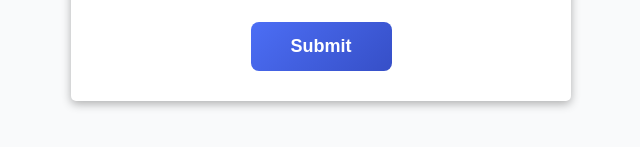
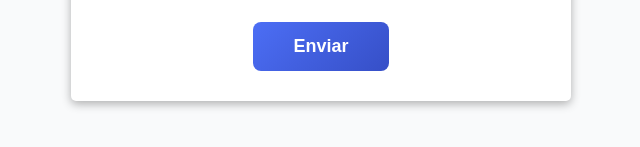
Before and after one commit to OUSSAMA-IN/Proyecto, a website built with Parcel: page index.html in a window 1280 px wide. Shown: the part 617-764 px from the top of the page, 319-959 px from the left. Built offline with nearby package versions, Linux system fonts and the light colour scheme.

Commit message:
modificar

```diff
--- a/index.html
+++ b/index.html
@@ -43,7 +43,7 @@
         <small>Error message</small>
     </div>
 
-    <button type="submit">Submit</button>
+    <button type="submit">Enviar</button>
 
 </form>
 </div>
```
